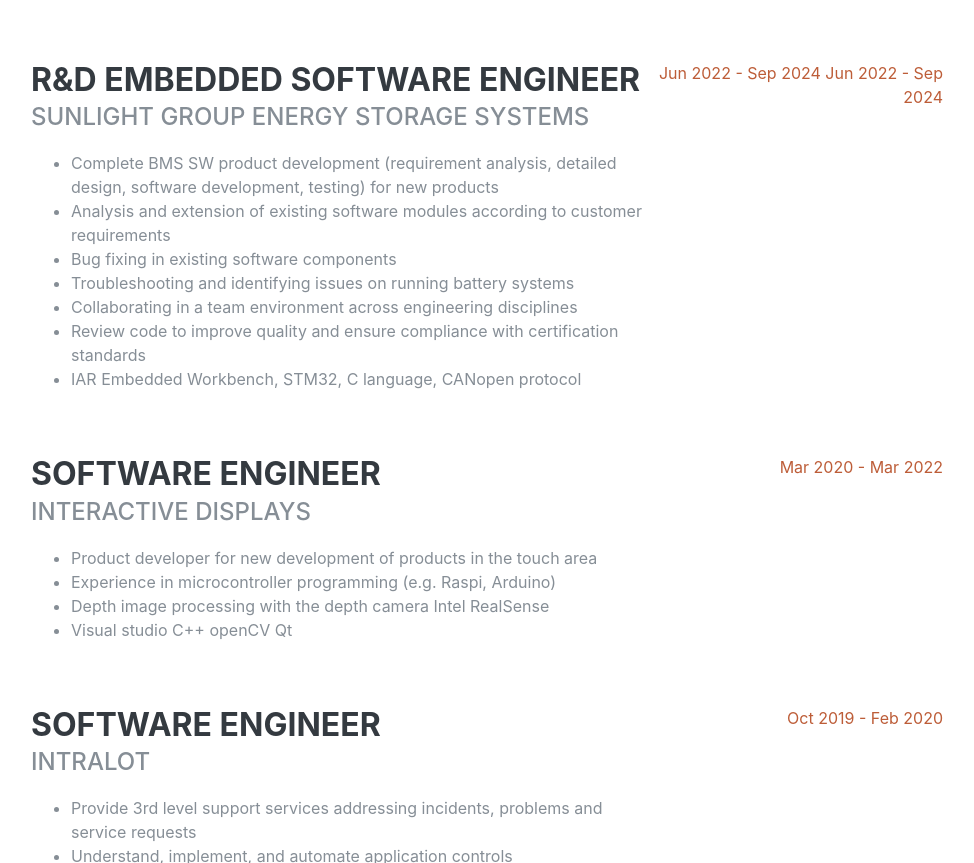
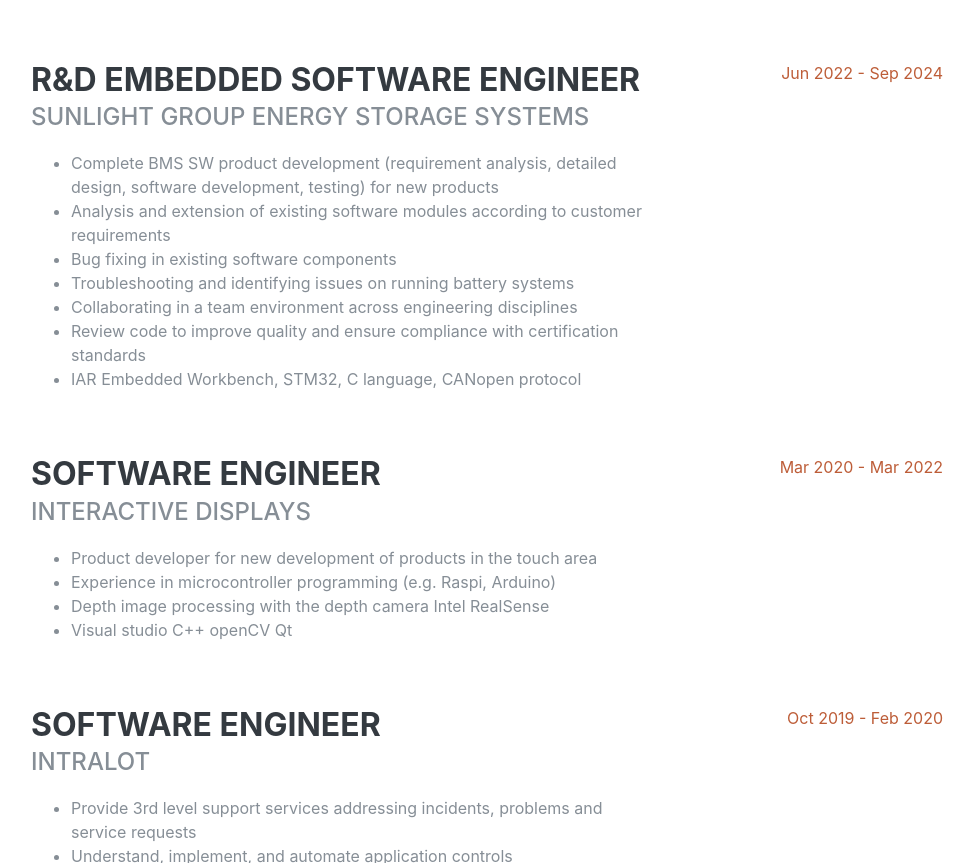
Before and after one commit to ZiSo89/ZiSo89.github.io, a plain HTML site: page index.html in a window 1280 px wide. Shown: the part 1264-2127 px from the top of the page, without its empty margins (289-1263 px from the left). Drawn offline with Linux system fonts and the light colour scheme; a web font is replaced by a local one.

Commit message:
quik fix

```diff
--- a/index.html
+++ b/index.html
@@ -76,7 +76,8 @@
                 </div>
                 <p class="lead mb-5">Self-motivated, organized, and tech savvy 'Programmer' seeking a suitable
                     position, to use my programming expertise for developing quality software products fitting to
-                    clients' requirements. I am also excited about the potential of artificial intelligence and eager to contribute to the development of innovative solutions in this field.</p>
+                    clients' requirements. I am also excited about the potential of artificial intelligence and eager to
+                    contribute to the development of innovative solutions in this field.</p>
                 <div class="social-icons">
                     <a href="https://www.linkedin.com/in/athanasios-zisoglou-a3841561" target="_blank">
                         <i class="fab fa-linkedin-in"></i>
@@ -135,7 +136,6 @@
                     </div>
                     <div class="resume-date text-md-right">
                         <span class="text-primary">Jun 2022 - Sep 2024</span>
-                        <span class="text-primary">Jun 2022 - Sep 2024</span>
                     </div>
                 </div>
 
@@ -178,7 +178,9 @@
                         <div class="subheading mb-3">Kurt Hüttinger GmbH</div>
                         <p> Switching to Software & Multi-media team;</p>
                         <ul class="circle">
-                            <li>Participate in more than 50 projects (exhibits) <a href="https://youtu.be/yeTGAfJ3MVA?si=usASeMgxW1BaclfS" target="_blank">video</a></li>
+                            <li>Participate in more than 50 projects (exhibits) <a
+                                    href="https://youtu.be/yeTGAfJ3MVA?si=usASeMgxW1BaclfS" target="_blank">video</a>
+                            </li>
                             <li>Programming: Arduino, Raspberry Pi and desktop multimedia applications</li>
                             <li>Software and Hardware integration</li>
                             <li>Specialization in embedded systems, microcontrollers, sensors, actuators, digital
@@ -356,7 +358,8 @@
                         <p>New development of products in the touch area:
                             A project, with which you can turn any monitor/projector/Video-Wall into a touch screen with
                             just one camera.
-                            Detects your moving finger towards the screen and translates it into touch actions with high accuracy and no latency.
+                            Detects your moving finger towards the screen and translates it into touch actions with high
+                            accuracy and no latency.
                             Any disturbances towards the invisible laser web caused by the movement of your finger in
                             front of the screen will be detected by the sensor (camera) and translated into accurate and
                             immediate mouse actions.
```
Also changed, not shown: img/profile.jpg (deleted).
